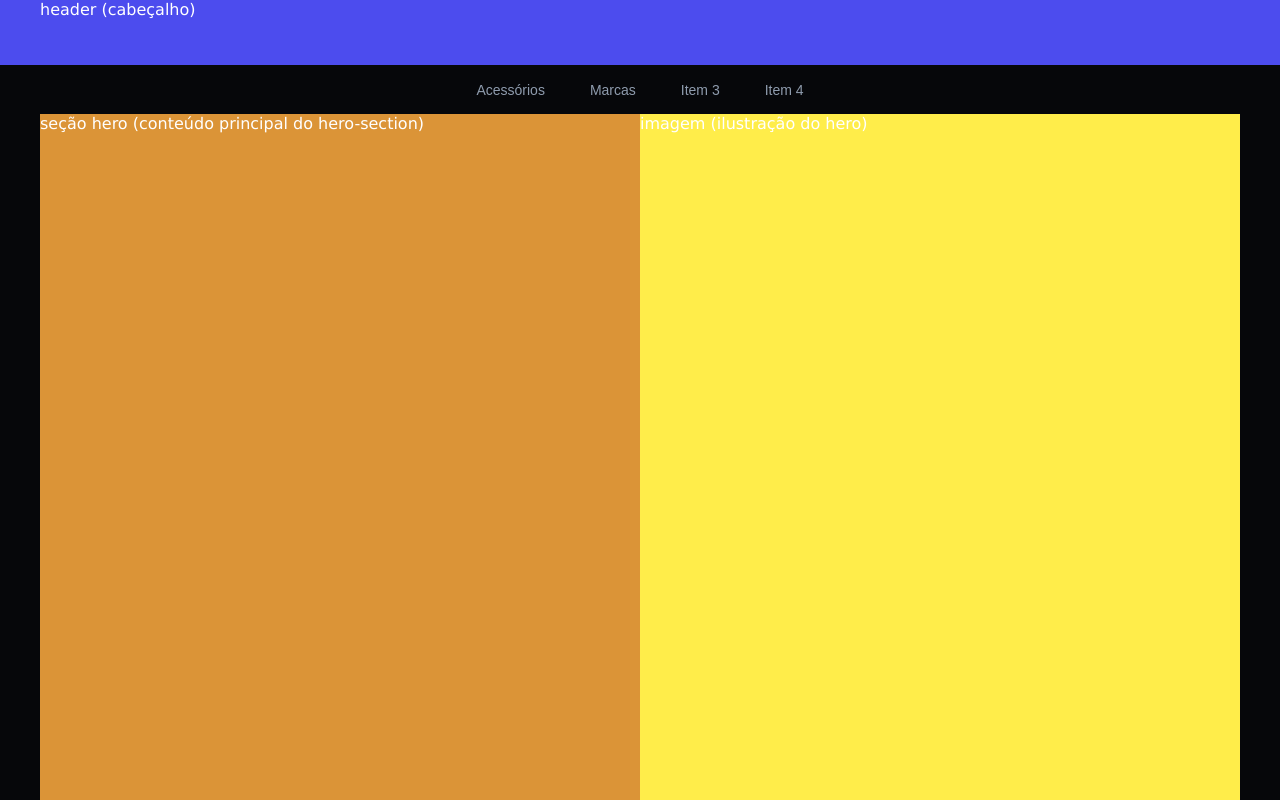
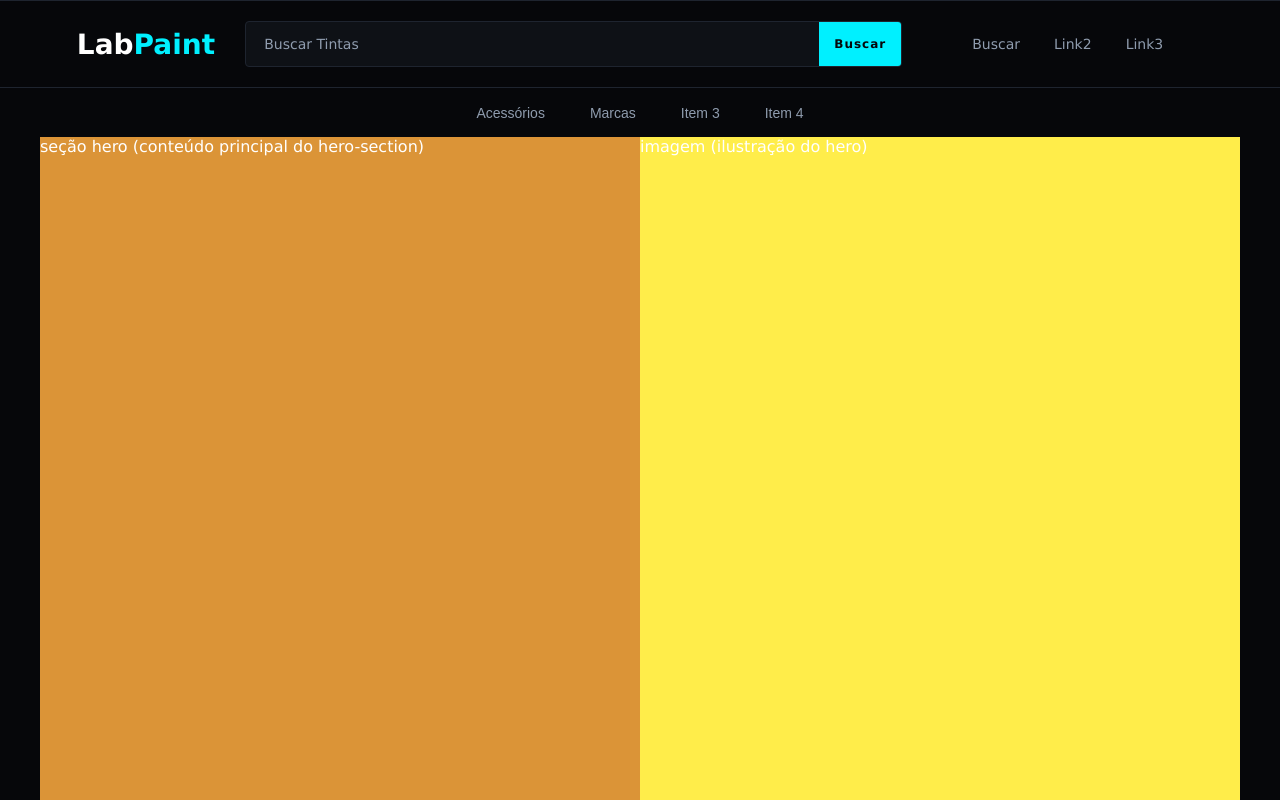
Before and after one commit to ThatsTacitPim/Labpaint, a plain HTML site: page index.html in a window 1280 px wide. Drawn offline with Linux system fonts and the light colour scheme.

Commit message:
Header criado, corrigido com responsividade e cores padronizadas. Aguardando carrinho de compras e merge para main

```diff
--- a/estilos/estilo-global.css
+++ b/estilos/estilo-global.css
@@ -22,6 +22,7 @@
 
     /* Temas global */
     --cor-ui: #00F0FF;
+    --cor-ui-hover: #72e7fa;
     --cor-fundo: #06070A;
     --cor-fora: #0E1116;
     --cor-card: #161A22;
--- a/index.html
+++ b/index.html
@@ -13,6 +13,7 @@
     <link rel="stylesheet" href="./emerson/estilo.css">
     <link rel="stylesheet" href="./eduarda/style.css">
     <link rel="stylesheet" href="./simone/estilo.css">
+    <link rel="stylesheet" href="./vera/style.css">
 </head>
 <body>
     <!-- Container que segura as Seções -->
@@ -21,7 +22,33 @@
         <!-- == Seção1  header + nav-bar + hero-section (primeira seção visível do site) == -->
         <section class="cor-fundo-escura section-pagina">
             <!--1. Cabeçalho -->
-            <header>header (cabeçalho)</header>
+            <header class="site-header">
+                <div class="logo">
+                    <h2 class="logo">Lab<span>Paint</span></h2>
+                </div>
+                <div class="contato">
+                    <p>Telefone: (81) 3444-4444</p>
+                    <p>E-mail: contato@labpaint.com.br</p>
+                </div>
+                <div class="search-container">
+                    <input
+                    type="text"
+                    class="search-input"
+                    placeholder="Buscar Tintas"
+                    >
+                    <button class="search-button">
+                    Buscar
+                    </button>
+
+                </div>
+
+                <nav class="main-nav">
+
+                    <a href="#">Buscar</a>
+                    <a href="#">Link2</a>
+                    <a href="#">Link3</a>
+
+            </header>
             <!--2. Barra de navegação -->
             <nav class="barra-navegacao">
                 <ul>
@@ -86,7 +113,7 @@
                     <section class="card">
                         <div class="footer-container">
                             <div class="footer-col">
-                                <h2 class="logo">Lab<span>Paint</span></h2>
+                                <h2 class="logo" style="margin-bottom: 15px;">Lab<span>Paint</span></h2>
                                 <p>
                                     Qualidade e tecnologia em tintas automotivas.
                                     As melhores soluções para renovar e proteger
--- a/simone/estilo.css
+++ b/simone/estilo.css
@@ -31,12 +31,11 @@ a classe 'footer' pra colocar tudo dentro de um card */
 }
 
 .logo {
-    margin-bottom: 15px;
     color: #ffffff;
     font-size: 28px;
 }
 
-.logo span {
+.logo > span {
     color: var(--cor-ui);
 }
 
--- /dev/null
+++ b/vera/style.css
@@ -0,0 +1,183 @@
+/* Modifiquei o .search-container para ocupar o espaço disponível para se adaptar à responsividade da página na versão mobile*/
+/* ==============================
+   HEADER
+============================== */
+
+.site-header {
+    width: 100%;
+    min-height: 88px;
+
+    display: flex;
+    align-items: center;
+    justify-content: space-between;
+
+    padding: 0 6%;
+
+    background: var(--cor-fundo);
+
+    border-top: 1px solid var(--cor-borda);
+    border-bottom: 1px solid var(--cor-borda);
+
+    gap: 30px;
+
+}
+
+/* ==============================
+   ESPAÇO ESQUERDO
+============================== */
+
+.header-spacer {
+    width: 150px;
+    flex-shrink: 0;
+}
+
+
+/* ==============================
+   PESQUISA
+============================== */
+
+.search-container {
+    display: flex;
+
+    width: 100%;
+    max-width: 700px;
+
+    height: 46px;
+
+    border: 1px solid var(--cor-borda);
+
+    background: var(--cor-fora);
+
+    border-radius: 4px;
+
+    overflow: hidden;
+}
+
+.search-input {
+    flex: 1;
+
+    min-width: 0;
+
+    padding: 0 18px;
+
+    border: none;
+    outline: none;
+
+    background: transparent;
+
+    color: var(--cor-texto);
+
+    font-size: 14px;
+}
+
+.search-input::placeholder {
+    color: var(--cor-link);
+}
+
+
+/* BOTÃO LUPA */
+
+.search-button {
+    width: 82px;
+
+    border: none;
+
+    background: var(--cor-ui);
+
+    color: var(--cor-fundo);
+
+    font-size: 12px;
+
+    font-weight: 800;
+
+    letter-spacing: 1px;
+
+    cursor: pointer;
+
+    transition: 0.2s ease;
+}
+
+.search-button:hover {
+    background: var(--cor-ui-hover);
+}
+
+
+/* ==============================
+   NAVEGAÇÃO
+============================== */
+
+.main-nav {
+    display: flex;
+
+    align-items: center;
+
+    gap: 34px;
+
+    white-space: nowrap;
+}
+
+.main-nav a {
+    color: var(--cor-link);
+
+    text-decoration: none;
+
+    font-size: 14px;
+
+    transition: color 0.2s ease;
+}
+
+.main-nav a:hover {
+    color: var(--cor-ui);
+}
+
+
+/* ==============================
+   CARRINHO
+============================== */
+
+.cart-button {
+    margin-left: auto;
+
+    display: flex;
+
+    align-items: center;
+    justify-content: center;
+
+    min-width: 125px;
+    height: 44px;
+
+    padding: 0 22px;
+
+    border-radius: 5px;
+
+    background: #55dff7;
+
+    color: #061014;
+
+    text-decoration: none;
+
+    font-size: 12px;
+
+    font-weight: 800;
+
+    letter-spacing: 1px;
+
+    transition: 0.2s ease;
+}
+
+.cart-button:hover {
+    background: #72e7fa;
+
+    transform: translateY(-1px);
+}
+
+@media (max-width: 1300px) {
+    .contato {
+        display: none;
+    }
+}
+@media (max-width: 800px) {
+    .main-nav {
+        display: none;
+    }
+}
```
Also changed, not shown: 1 other file.
